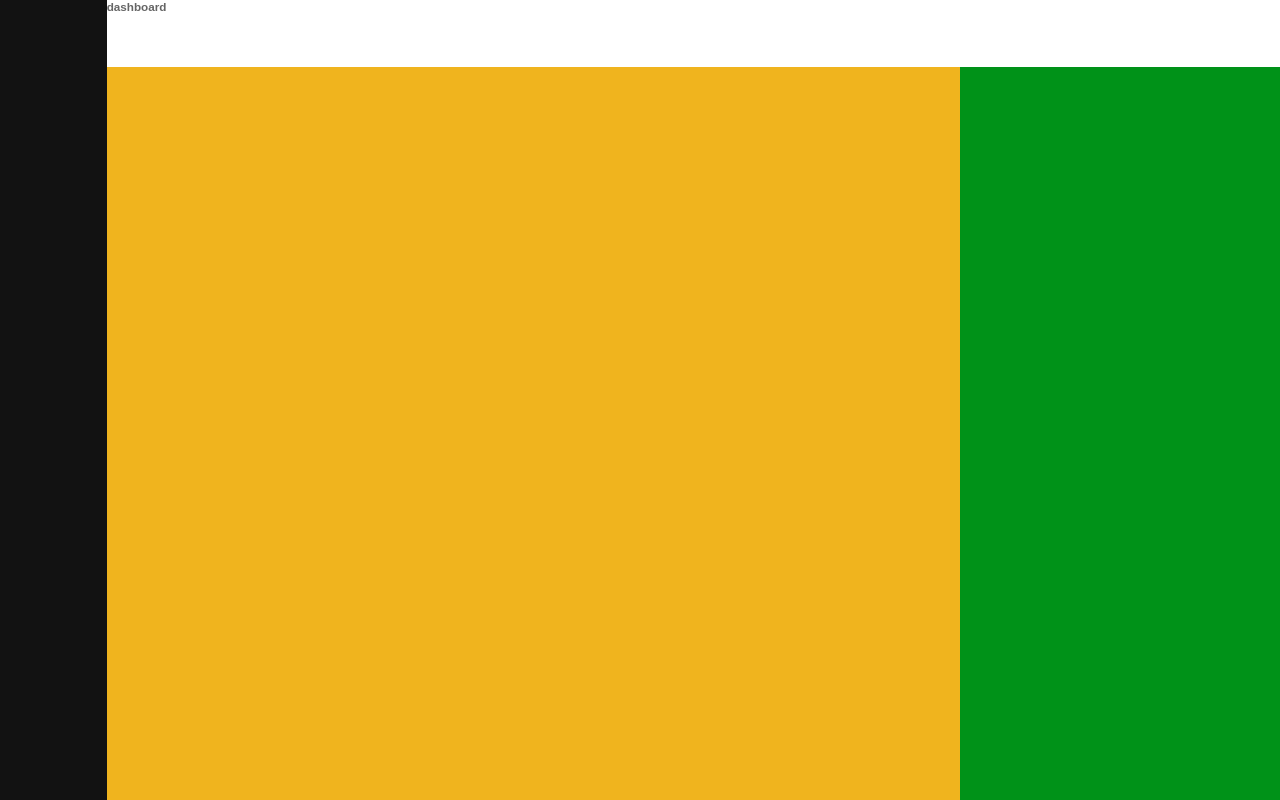
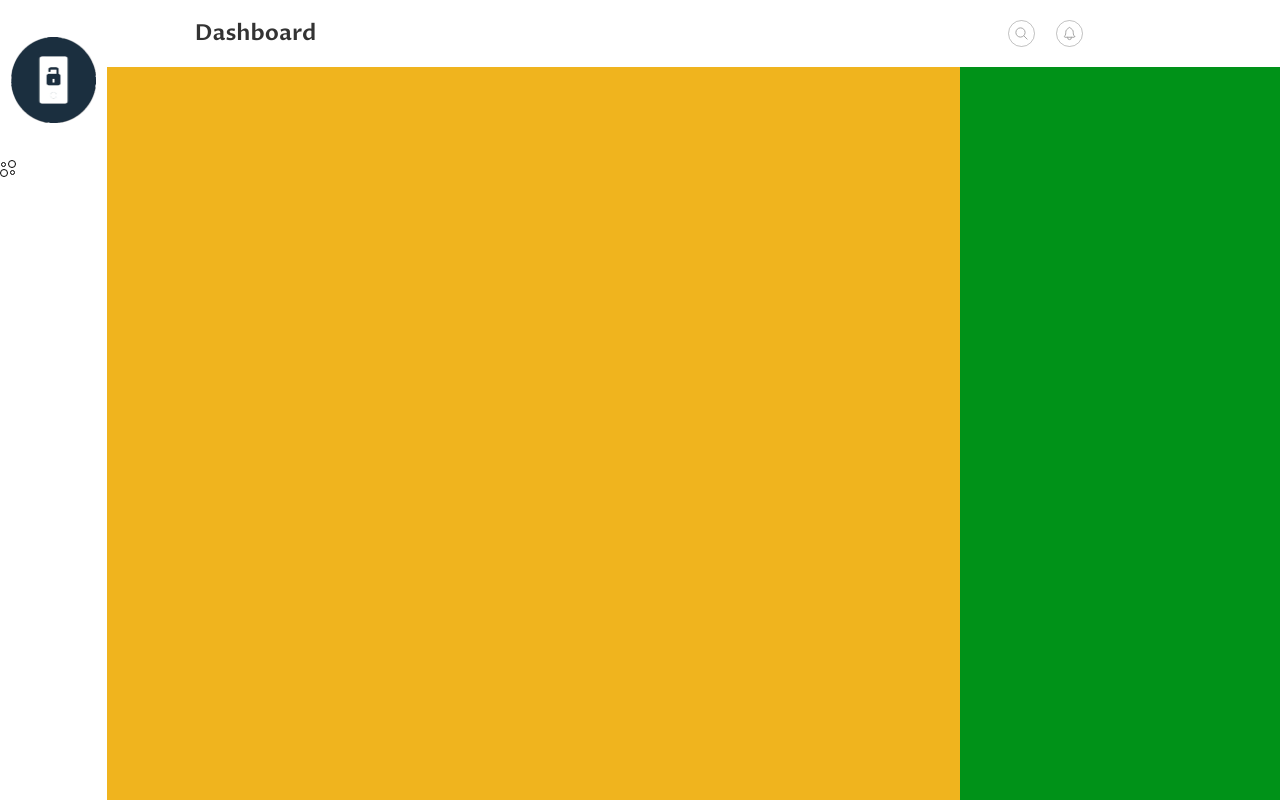
Before and after one commit to qwamicodes/mobiunlocks, a website built with webpack: page src/dashboard.html in a window 1280 px wide. Built offline with nearby package versions, Linux system fonts and the light colour scheme.

Commit message:
building the dashboard

```diff
--- a/sass/pages/_dashboard.scss
+++ b/sass/pages/_dashboard.scss
@@ -8,26 +8,59 @@
 
   &__nav {
     grid-area: 1 / 2 / 2 / -1;
-    @extend %df;
+    @extend %dg;
+    grid-template-columns: 75% 10%;
+    width: 100%;
+    height: 100%;
 
-    &__title {
+    &--title {
+      grid-column: 1 / 2;
+      @extend %df;
+      @extend %dai;
+      margin-left: 10%;
+
       h3 {
+        font: $prozaLibre-semibold;
+        font-size: $default-size;
+        color: $color-grey-dark;
+        text-transform: capitalize;
       }
     }
 
-    &__icons {
-      &--container {
+    &--icons {
+      grid-column: 2 / 3;
+      @include flexeven;
+
+      &-container {
+        border: 1px solid rgba($color-grey, 0.4);
+        border-radius: 50%;
+        padding: 0.5rem;
+        @include flexcenter;
+        cursor: pointer;
       }
 
-      &--search,
-      &--notification {
+      &-search,
+      &-notification {
+        width: 1.5rem;
+        height: 1.5rem;
+        color: $color-grey-light;
       }
     }
   }
 
   &__aside {
-    background-color: $color-dark;
     grid-area: 1 / 1 / -1 / 2;
+    @extend %dg;
+    grid-template-rows: 20% 50%;
+
+    &--img {
+      grid-row: 1 / 2;
+      @include flexcenter;
+
+      img {
+        width: 80%;
+      }
+    }
   }
 
   &__main {
--- a/src/dashboard.html
+++ b/src/dashboard.html
@@ -12,27 +12,37 @@
   <body>
     <main class="dashboard">
       <div class="dashboard__nav">
-        <div class="nav__title">
+        <div class="dashboard__nav--title">
           <h3>dashboard</h3>
         </div>
-        <div class="nav__icons">
-          <div class="nav__icons--container">
-            <svg class="nav__icons--search" viewBox="0 0 12 12" fill="none" xmlns="http://www.w3.org/2000/svg">
-              <g id="search">
-                <circle id="Ellipse 1" cx="5" cy="5" r="4.5" stroke="black"/>
-                <line id="Line 1" x1="8.35355" y1="8.64645" x2="11.3536" y2="11.6464" stroke="black"/>
-              </g>
-          </svg>
+        <div class="dashboard__nav--icons">
+          <div class="dashboard__nav--icons-container">
+            <svg xmlns='http://www.w3.org/2000/svg' class='dashboard__nav--icons-search' viewBox='0 0 512 512'>
+              <path d='M221.09 64a157.09 157.09 0 10157.09 157.09A157.1 157.1 0 00221.09 64z' fill='none' stroke='currentColor' stroke-miterlimit='10' stroke-width='32'/><path fill='none' stroke='currentColor' stroke-linecap='round' stroke-miterlimit='10' stroke-width='32' d='M338.29 338.29L448 448'/>
+            </svg>
           </div>
-          <div class="nav__icons--container">
-            <svg class="nav__icons--notification" xmlns='http://www.w3.org/2000/svg' class='ionicon' viewBox='0 0 512 512'>
-              <title>Notifications</title>
+          <div class="dashboard__nav--icons-container">
+            <svg class="dashboard__nav--icons-notification" xmlns='http://www.w3.org/2000/svg' class='ionicon' viewBox='0 0 512 512'>
               <path d='M427.68 351.43C402 320 383.87 304 383.87 217.35 383.87 138 343.35 109.73 310 96c-4.43-1.82-8.6-6-9.95-10.55C294.2 65.54 277.8 48 256 48s-38.21 17.55-44 37.47c-1.35 4.6-5.52 8.71-9.95 10.53-33.39 13.75-73.87 41.92-73.87 121.35C128.13 304 110 320 84.32 351.43 73.68 364.45 83 384 101.61 384h308.88c18.51 0 27.77-19.61 17.19-32.57zM320 384v16a64 64 0 01-128 0v-16' fill='none' stroke='currentColor' stroke-linecap='round' stroke-linejoin='round' stroke-width='32'/>
             </svg>
           </div>
         </div>
       </div>
-      <div class="dashboard__aside"></div>
+      <div class="dashboard__aside">
+        <div class="dashboard__aside--img">
+          <img src="../assets/img/logo.webp" alt="Brand Logo">
+        </div>
+        <div class="dashboard__aside--icons">
+          <svg class="dashboard__aside--icons-dashboard" width="16" height="17" viewBox="0 0 16 17" fill="none" xmlns="http://www.w3.org/2000/svg">
+            <g id="dashboard">
+              <circle id="Ellipse 1" cx="3.5" cy="4.5" r="2" stroke="black"/>
+              <circle id="Ellipse 4" cx="12.5" cy="12.5" r="2" stroke="black"/>
+              <circle id="Ellipse 2" cx="4" cy="13" r="3.5" stroke="black"/>
+              <circle id="Ellipse 3" cx="12" cy="4" r="3.5" stroke="black"/>
+            </g>
+          </svg>
+        </div>
+      </div>
       <div class="dashboard__main"></div>
       <div class="dashboard__account"></div>
     </main>
```
Also changed, not shown: dist/assets/svg/search.svg, dist/css/styles.css.
